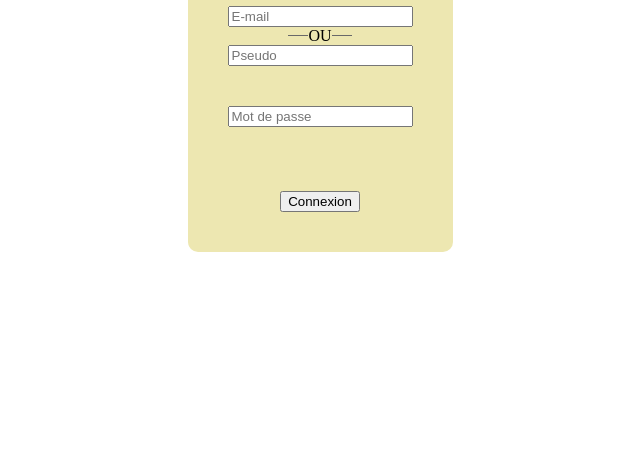
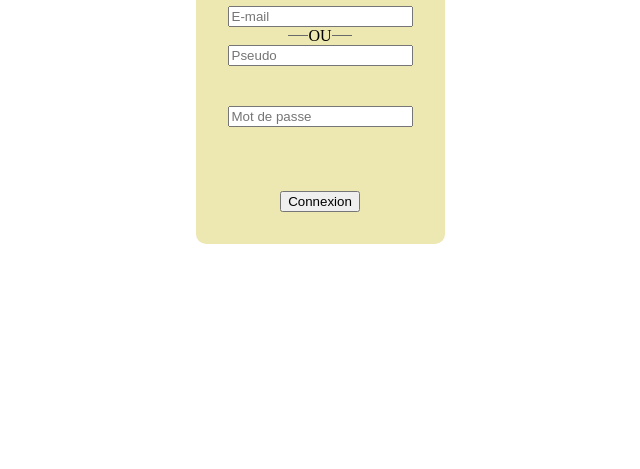
Before and after one commit to JinxYTW/projet_devops-ilia-2024-5, a website: page frontend/src/pages/login.html in a window 1280 px wide. Shown: the part 331-800 px from the top of the page, without its empty margins (320-960 px from the left). Drawn offline with Linux system fonts and the light colour scheme.

Commit message:
harmonise padding page inscription et connexion

```diff
--- a/frontend/src/pages/login.css
+++ b/frontend/src/pages/login.css
@@ -18,7 +18,7 @@ body
 
     align-items: center;
 
-    padding: 5vh;
+    padding: 4vh;
 
     background-color: #ede7b1;
     border-radius: 10px;
```
